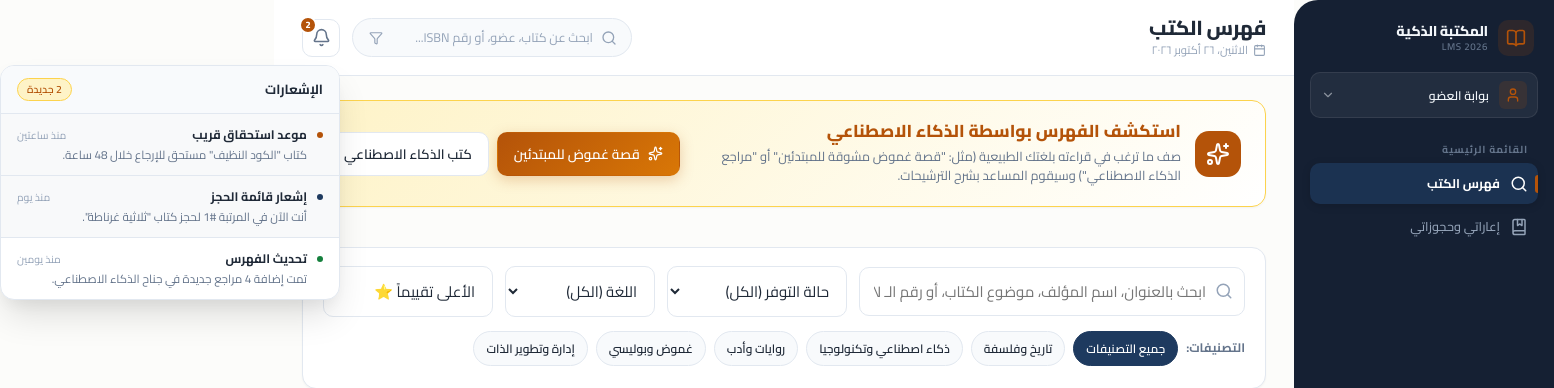
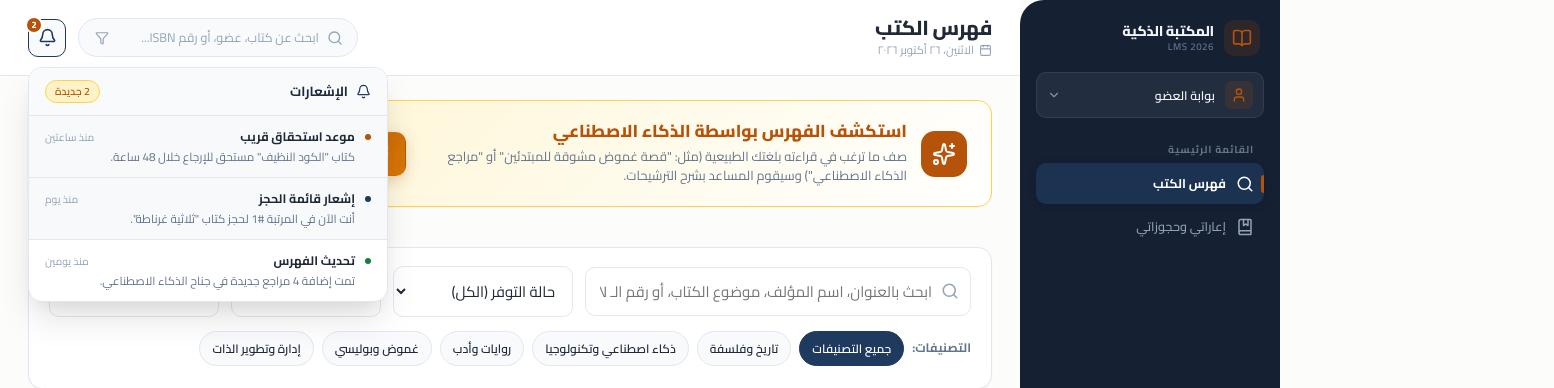
Before and after one commit to youssefahmedtalaat/library_management_system, a React (Vite) app: page / in a window 1280 px wide. Both pictures are taken after a click on the button "التنبيهات". Shown: the top 388 px of the page, 1554 px wide, since content can reach past the window. Built offline with nearby package versions, Linux system fonts and the light colour scheme.

Commit message:
fix(topbar): fix notification dropdown overflow positioning in LTR and RTL

```diff
--- a/src/App.css
+++ b/src/App.css
@@ -504,10 +504,11 @@ html[dir="ltr"] .app-main {
   transition: all var(--transition-fast);
 }
 
-.topbar-icon-btn:hover {
+.topbar-icon-btn:hover,
+.topbar-icon-btn.active {
   background: var(--bg-muted);
-  border-color: var(--border-hover);
-  color: var(--text-primary);
+  border-color: var(--color-primary);
+  color: var(--color-primary);
 }
 
 .topbar-notification-dot {
@@ -545,9 +546,11 @@ html[dir="rtl"] .topbar-notification-dot {
 
 .topbar-notifications-dropdown {
   position: absolute;
-  top: calc(100% + 8px);
-  left: 0;
-  width: 340px;
+  top: calc(100% + 10px);
+  right: 0;
+  left: auto;
+  width: 360px;
+  max-width: calc(100vw - 32px);
   background: var(--bg-surface);
   border: 1px solid var(--border-subtle);
   border-radius: var(--radius-lg);
@@ -558,8 +561,8 @@ html[dir="rtl"] .topbar-notification-dot {
 }
 
 html[dir="rtl"] .topbar-notifications-dropdown {
-  left: auto;
-  right: 0;
+  right: auto;
+  left: 0;
 }
 
 .topbar-notifications-header {
--- a/src/components/TopBar.jsx
+++ b/src/components/TopBar.jsx
@@ -97,7 +97,7 @@ export default function TopBar() {
         {/* Notifications */}
         <div className="topbar-notifications-wrapper">
           <button
-            className="topbar-icon-btn"
+            className={`topbar-icon-btn ${showNotifications ? 'active' : ''}`}
             onClick={() => setShowNotifications(!showNotifications)}
             aria-label={lang === 'ar' ? 'التنبيهات' : 'Notifications'}
           >
@@ -110,11 +110,20 @@ export default function TopBar() {
           {showNotifications && (
             <>
               <div className="topbar-overlay" onClick={() => setShowNotifications(false)} />
-              <div className="topbar-notifications-dropdown">
+              <div
+                className="topbar-notifications-dropdown"
+                style={{
+                  [lang === 'ar' ? 'left' : 'right']: 0,
+                  [lang === 'ar' ? 'right' : 'left']: 'auto',
+                }}
+              >
                 <div className="topbar-notifications-header">
-                  <span className="topbar-notifications-title">
-                    {lang === 'ar' ? 'الإشعارات' : 'Notifications'}
-                  </span>
+                  <div style={{ display: 'flex', alignItems: 'center', gap: '8px' }}>
+                    <Bell size={15} color="var(--color-primary)" />
+                    <span className="topbar-notifications-title">
+                      {lang === 'ar' ? 'الإشعارات' : 'Notifications'}
+                    </span>
+                  </div>
                   <span className="badge badge-ai" style={{ fontSize: '0.7rem' }}>
                     {unreadCount} {lang === 'ar' ? 'جديدة' : 'new'}
                   </span>
```
